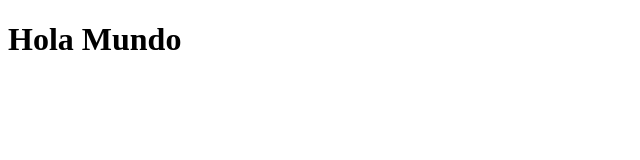
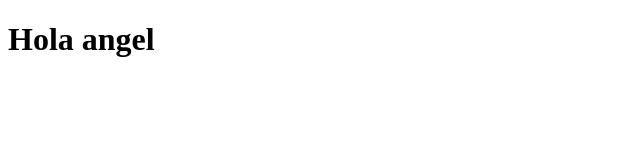
Before and after one commit to EdwardNun/Electiva_2_Practica_6, a plain HTML site: page src/index.html in a window 1280 px wide. Shown: the full height of the page, 0-640 px from the left. Drawn offline with Linux system fonts and the light colour scheme.

Commit message:
mi primer

```diff
--- a/src/index.html
+++ b/src/index.html
@@ -6,6 +6,6 @@
     <title>Servidor Nginx</title>
 </head>
 <body>
-    <h1>Hola Mundo</h1>
+    <h1>Hola angel</h1>
 </body>
 </html>
```
